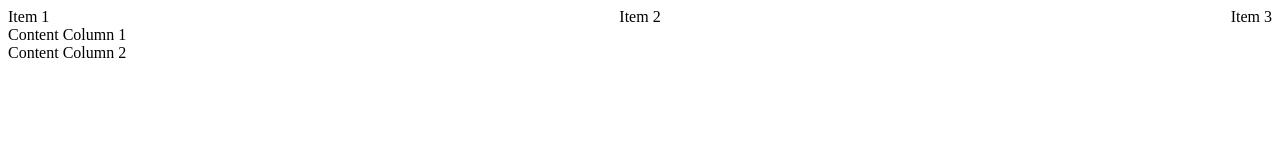
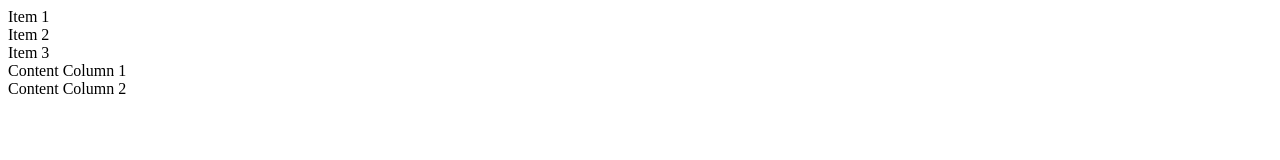
Before and after one commit to savvy-coders/unit-07-rwd-patrickgronemeyer, a website: page index.html in a window 1280 px wide. Drawn offline with Linux system fonts and the light colour scheme.

Commit message:
update tests passing without solution

```diff
--- a/style.css
+++ b/style.css
@@ -4,6 +4,6 @@
 }
 
 .nav {
-  display: flex;
+  display: block;
   justify-content: space-between;
 }
```
Also changed, not shown: cypress/e2e/RWD2.cy.js (+1 -1 lines), README.md.
